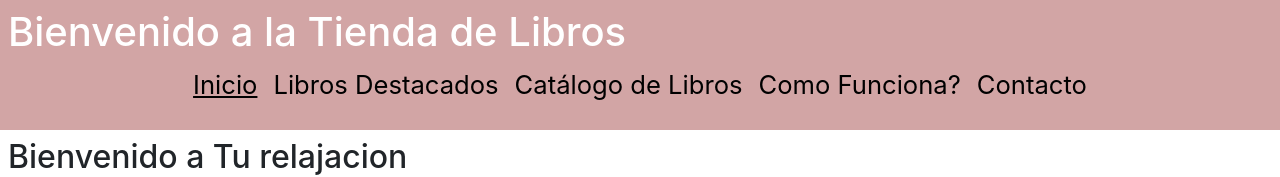
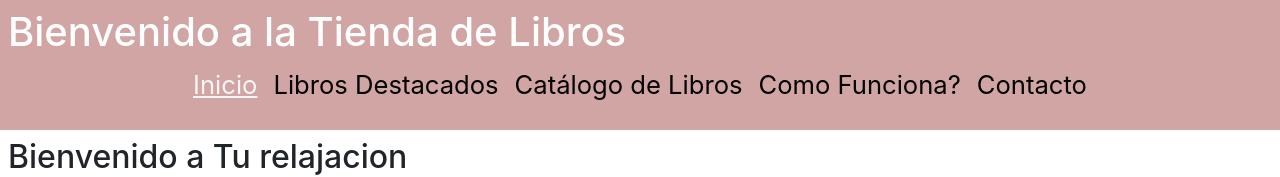
Before and after one commit to NestorMoyGue/tiendaLibrosCursoGrupo13, a plain HTML site: page index.html in a window 1280 px wide. In both pictures the pointer is over the link "Inicio". Shown: the top 177 px of the page. Drawn offline with nearby package versions, Linux system fonts and the light colour scheme.

Commit message:
Update style.css

```diff
--- a/style.css
+++ b/style.css
@@ -59,6 +59,10 @@ header {
     font-size: 1.6rem;
     color: black;
     width: 100%;
+}
+
+#listaSecciones a:hover{
+    color:whitesmoke;
 }
 
 #listaSecciones li {
```
